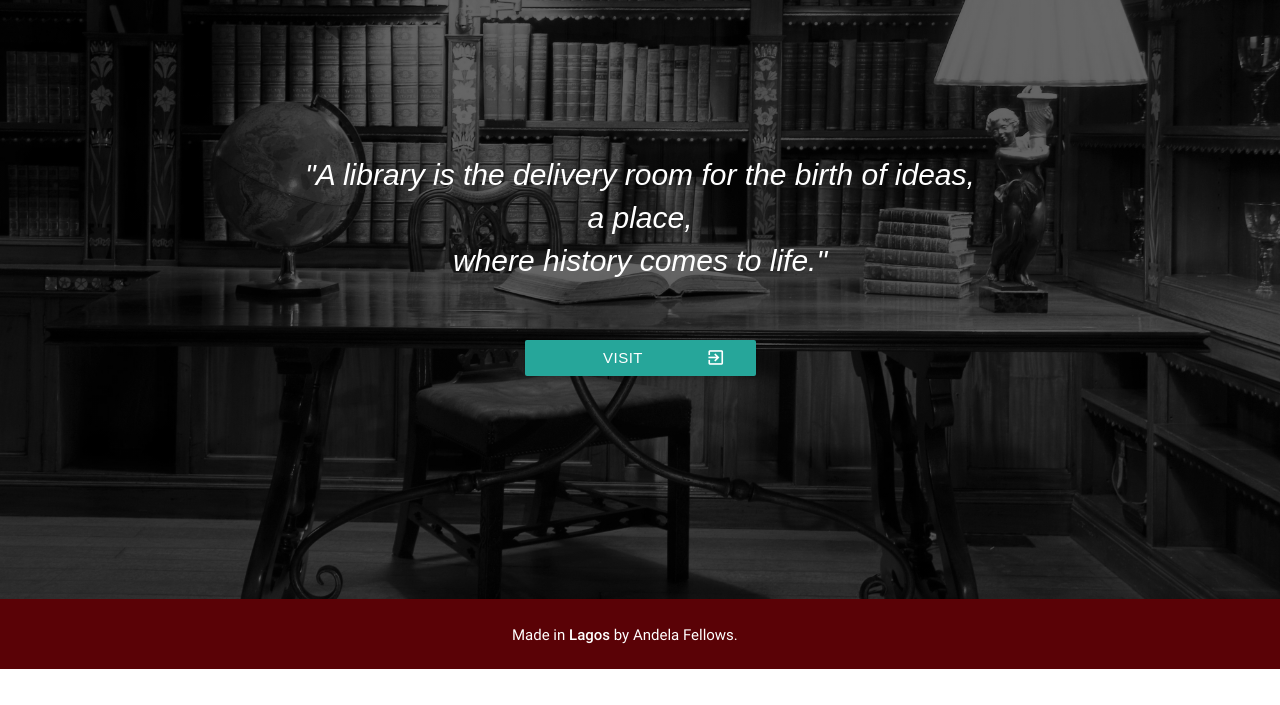
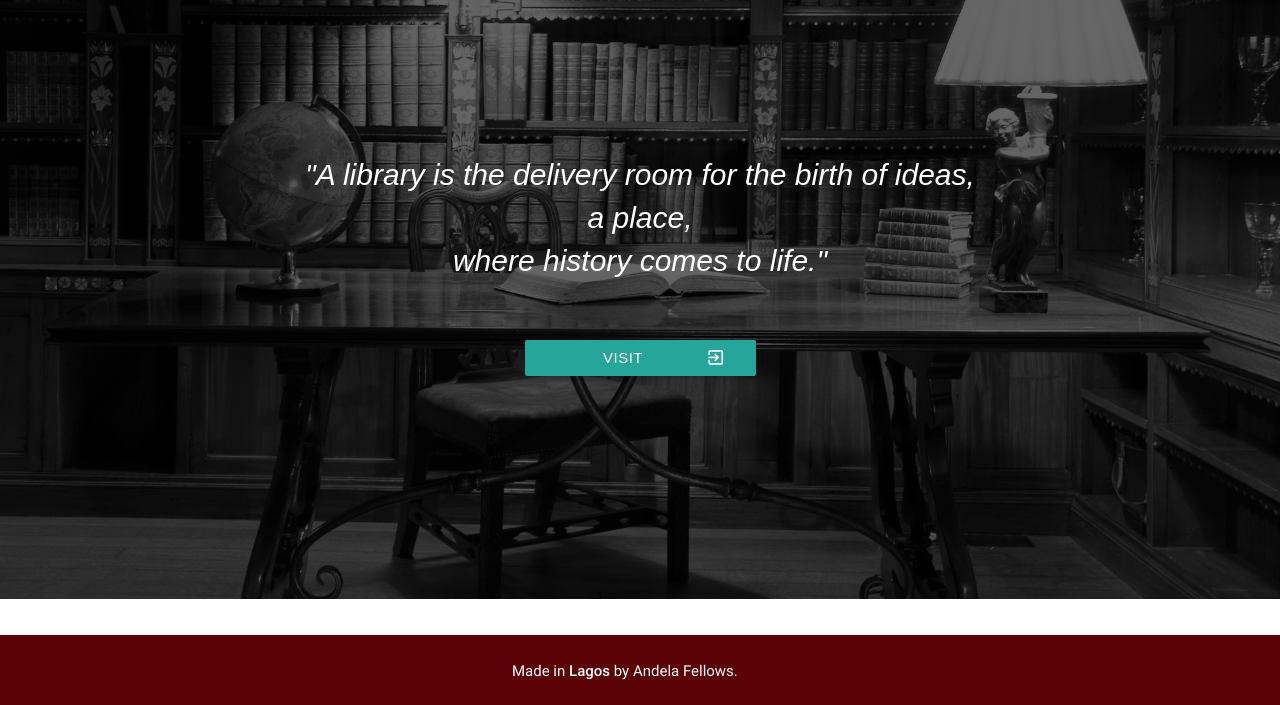
Before and after one commit to andela-gokerayi/Library-app, a Django app: page / in a window 1280 px wide. Shown: the part 95-800 px from the top of the page. Run offline with Django 3.2, Linux system fonts and the light colour scheme; parts of the project's set-up code (start-up, migrations or seed data) failed here and were passed over; some libraries are stand-ins or nearby versions.

Commit message:
Bug fix for the overflowing Footer element

```diff
--- a/static/styles/style.css
+++ b/static/styles/style.css
@@ -359,6 +359,7 @@ select {
   height:70px;
   bottom:0;
   left:0;
+  position:absolute;
   background-color: #5A0206;
 }
 
@@ -404,3 +405,7 @@ select {
 .add-book {
   height: 900px;
 }
+
+#content {
+  padding-bottom: 70px;
+}
--- a/templates/base.html
+++ b/templates/base.html
@@ -45,6 +45,7 @@
                 </div>
             </nav>
         </header>
+            <div id="content">
             {% block content %}
                 <div id="home-content">
                     <div class="home-body">
@@ -56,6 +57,7 @@
                     </div>
                 </div>
             {% endblock %}
+            </div>
             {% block footer %}
              <div id="footer">
               <footer class="footer">
```
